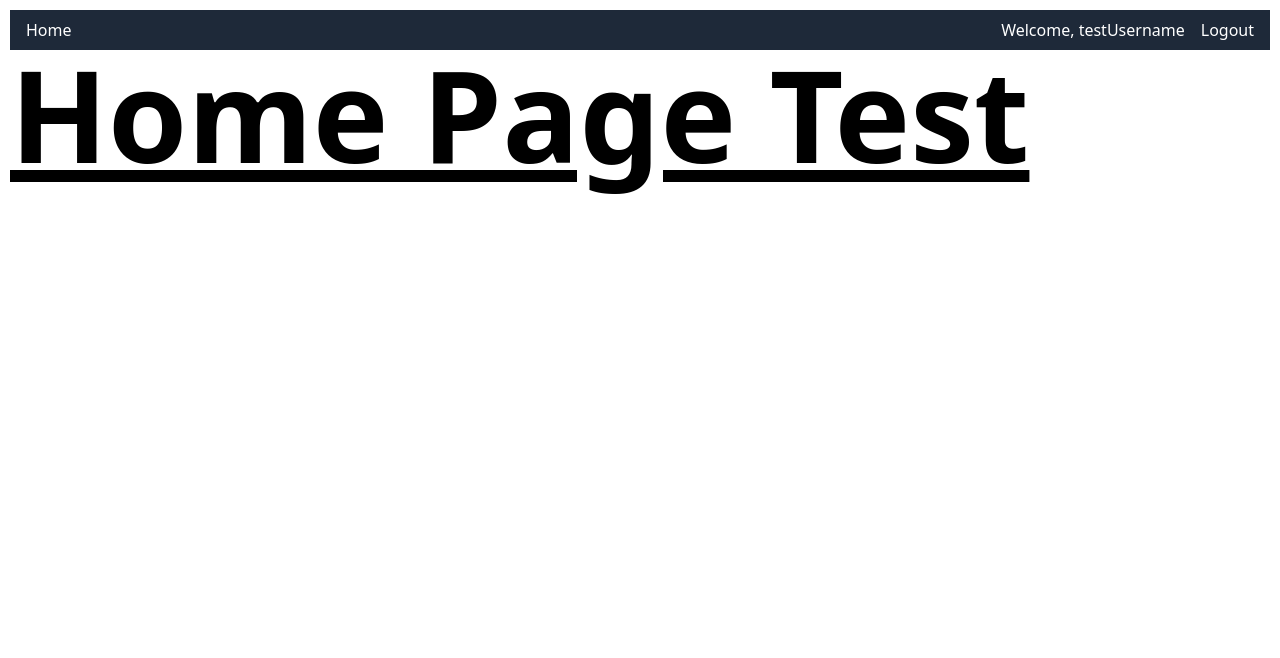
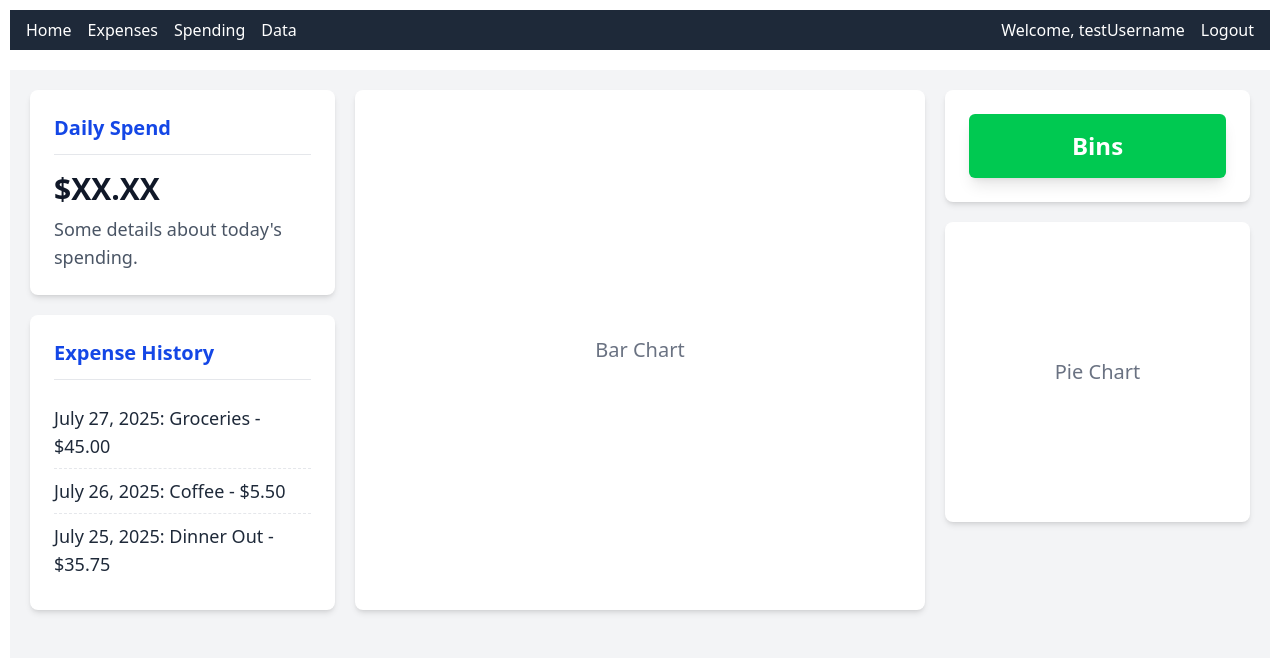
Before and after one commit to kim4jc/budget-app, a React (Vite) app in the folder client/: page / in a window 1280 px wide. Shown: the top 658 px of the page. Built offline with nearby package versions, Linux system fonts and the light colour scheme.

Commit message:
Homepage creation and Navbar Additions

```diff
--- a/client/src/App.jsx
+++ b/client/src/App.jsx
@@ -1,5 +1,6 @@
 import { Route, Routes } from "react-router-dom";
 import Layout from './components/layout/layout.jsx'
+import Navbar from './components/navbar/navbar.jsx'
 import HomePage from './pages/home/home.jsx'
 import LoginPage from './pages/login/login.jsx'
 function App() {
--- a/client/src/components/navbar/navbar.jsx
+++ b/client/src/components/navbar/navbar.jsx
@@ -11,7 +11,11 @@ export default function Navbar() {
     <nav className="w-full flex items-center justify-between bg-gray-800 text-white px-4 py-2">
         <div className="flex space-x-4 w-7/10">
             <Link to="/" className="hover:underline">Home</Link>
+            <Link to ="/expenses" className="hover:underline">Expenses</Link>
+            <Link to ="/spending" className="hover:underline">Spending</Link>
+            <Link to ="/data" className="hover:underline">Data</Link>
         </div>
+
 
         {/* Right side of navbar will conditionally render login/logout based on if user is logged in.
         also will conditionally render "Welcome, {username}*/}
--- a/client/src/pages/home/home.jsx
+++ b/client/src/pages/home/home.jsx
@@ -1,8 +1,60 @@
-export default function HomePage(){
+import React from 'react';
 
-    return(
-        <div className="text-9xl font-bold underline">
-            <h1>Home Page Test</h1>
+export default function HomePage() {
+    return (
+        <div className="min-h-screen bg-gray-100 font-sans text-gray-800">
+
+            {/* Main Content */}
+            <div className="flex flex-col md:flex-row p-5 gap-5 max-w-7xl mx-auto mt-5">
+
+                {/* Left Panel: Daily Spending & Expense History */}
+                <div className="flex flex-col gap-5 md:w-1/3 lg:w-1/4">
+
+                    {/* Daily Spending */}
+                    <div className="bg-white p-6 rounded-lg shadow-md">
+                        <h2 className="text-xl font-semibold text-blue-700 pb-3 mb-4 border-b border-gray-200">Daily Spend</h2>
+                        {/* Placeholder data */}
+                        <p className="text-3xl font-bold text-gray-900 mb-2">$XX.XX</p>
+                        <p className="text-gray-600 text-lg">Some details about today's spending.</p>
+                    </div>
+
+                    {/* Expense History */}
+                    <div className="bg-white p-6 rounded-lg shadow-md">
+                        <h2 className="text-xl font-semibold text-blue-700 pb-3 mb-4 border-b border-gray-200">Expense History</h2>
+                        <ul className="list-none p-0 m-0">
+                            {/* Placeholder Data */}
+                            <li className="py-2 border-b border-dashed border-gray-200 text-lg">July 27, 2025: Groceries - $45.00</li>
+                            <li className="py-2 border-b border-dashed border-gray-200 text-lg">July 26, 2025: Coffee - $5.50</li>
+                            <li className="py-2 text-lg">July 25, 2025: Dinner Out - $35.75</li>
+                        </ul>
+                    </div>
+                </div>
+
+                {/* Center Panel: Bar Chart */}
+                <div className="flex-grow bg-white p-6 rounded-lg shadow-md flex justify-center items-center min-h-[300px]">
+                    {/* In a real app, a charting library component would go here */}
+                    <p className="text-xl text-gray-500">Bar Chart</p>
+                    {/* <BarChartComponent data={otherData} /> */}
+                </div>
+
+                {/* Right Panel: Bins Button & Pie Chart */}
+                <div className="flex flex-col gap-5 md:w-1/3 lg:w-1/4">
+
+                    {/* Bins Button */}
+                    <div className="bg-white p-6 rounded-lg shadow-md text-center">
+                        <button className="w-full py-4 text-2xl font-bold bg-green-500 text-white rounded-md shadow-lg hover:bg-green-600 transition duration-300">
+                            Bins
+                        </button>
+                    </div>
+
+                    {/* Pie Chart */}
+                    <div className="bg-white p-6 rounded-lg shadow-md flex justify-center items-center min-h-[300px]">
+                        {/* In a real app, a charting library component would go here */}
+                        <p className="text-xl text-gray-500">Pie Chart</p>
+                        {/* <PieChartComponent data={otherData} /> */}
+                    </div>
+                </div>
+            </div>
         </div>
-    )
+    );
 }
```
